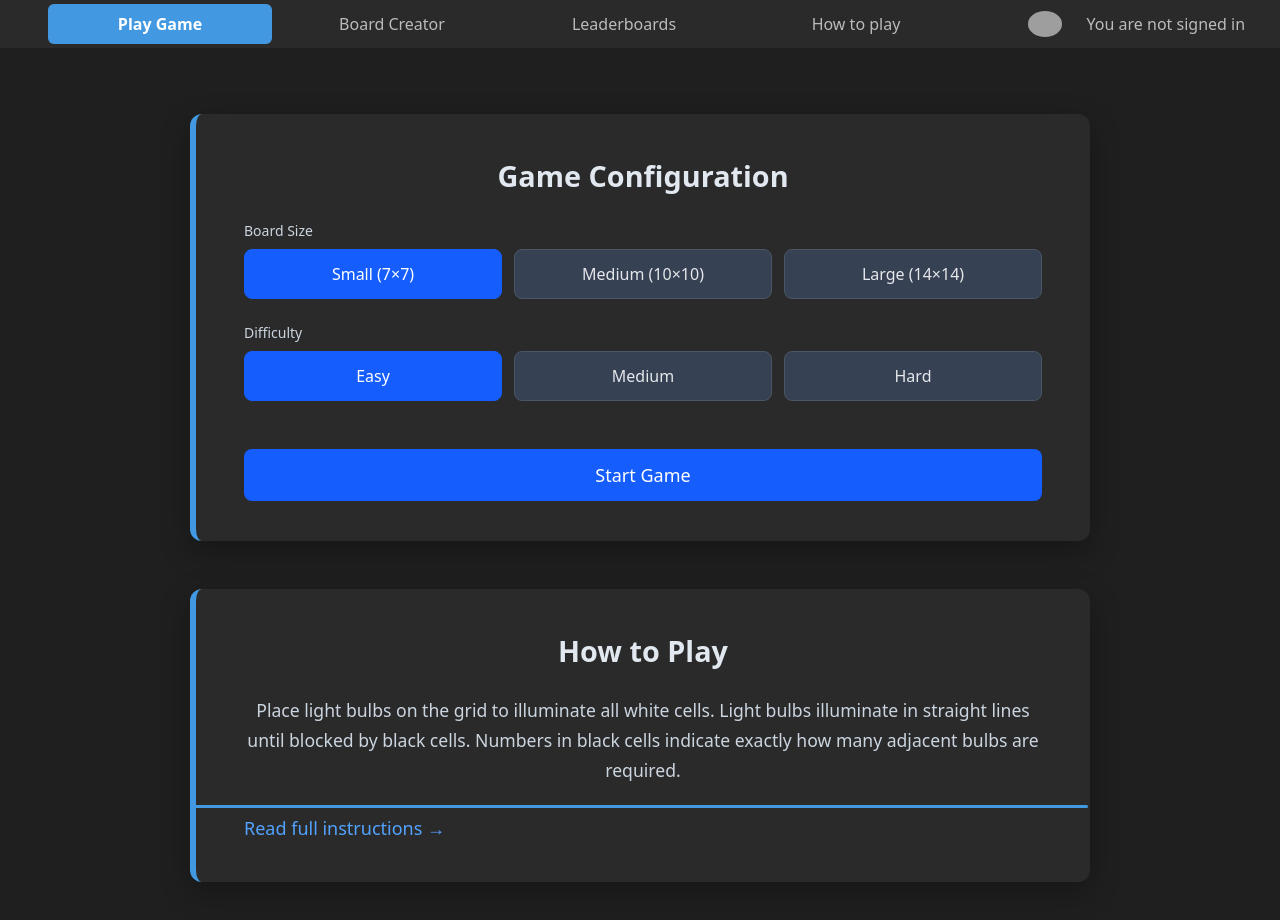
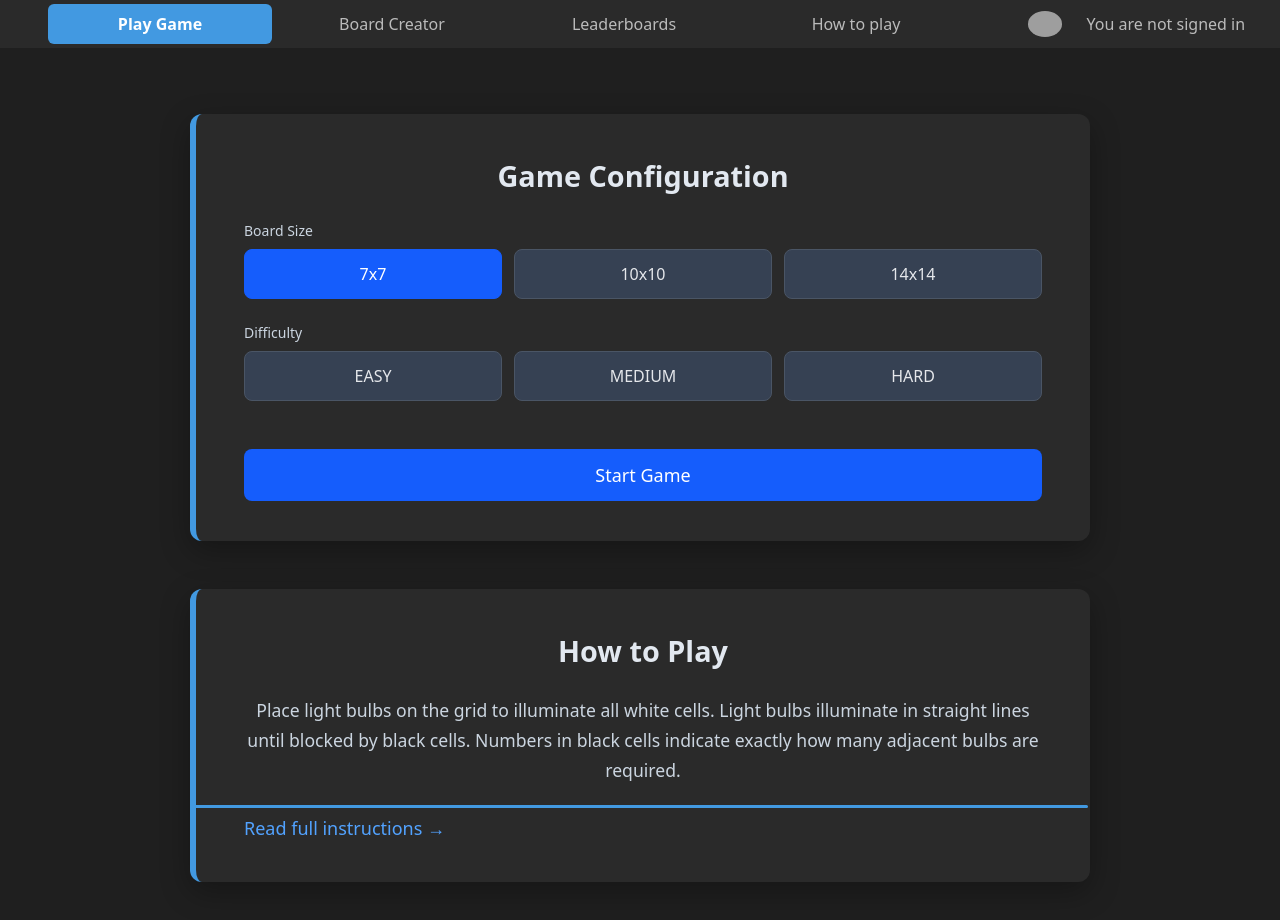
Before and after one commit to Viiico/Akari, a Nuxt app: page / in a window 1280 px wide. Shown: the top 920 px of the page. Built offline with nearby package versions, Linux system fonts and the light colour scheme; grey boxes are pictures that could not be loaded.

Commit message:
Troche standaryzacji w grze

```diff
--- a/app/components/ReactiveCell.vue
+++ b/app/components/ReactiveCell.vue
@@ -3,7 +3,7 @@
         <div v-if="cell.state === ReactiveCellState.EMPTY && !cell.isLit" class="empty-cell"></div>
         <div v-else-if="cell.state === ReactiveCellState.EMPTY && cell.isLit" class="lit-empty-cell"></div>
         <div v-if="cell.state === ReactiveCellState.BULB">
-            <NuxtImg src="/lightbulb.png" alt="Light bulb" class="bulb-image" />
+            <NuxtImg preload format="webp" src="/lightbulb.png" alt="Lightbulb icon" class="bulb-image" />
         </div>
         <span v-else-if="cell.state === ReactiveCellState.MARKED" class="marked-x">X</span>
     </div>
--- a/app/composables/useGameBoard.ts
+++ b/app/composables/useGameBoard.ts
@@ -10,8 +10,6 @@ export function useGameBoard() {
 
   const initializeBoard = (rows: number = Board.DEFAULT_SIZE, cols: number = Board.DEFAULT_SIZE) => {
       board.value = Board.empty(rows, cols);
-      console.log(board.value);
-
       gameState.playingTime = 0;
   }
 
--- a/app/lib/Types/Game.ts
+++ b/app/lib/Types/Game.ts
@@ -1,23 +1,29 @@
 export enum CellType {
-    REACTIVE = 'REACTIVE',
-    WALL = 'WALL'
+  REACTIVE = "REACTIVE",
+  WALL = "WALL",
 }
 
 export enum ReactiveCellState {
-    EMPTY = 0,
-    BULB = 1,
-    MARKED = 2
+  EMPTY = 0,
+  BULB = 1,
+  MARKED = 2,
 }
 
 export enum Difficulty {
-    EASY = 'EASY',
-    MEDIUM = 'MEDIUM',
-    HARD = 'HARD'
+  EASY = "EASY",
+  MEDIUM = "MEDIUM",
+  HARD = "HARD",
+}
+
+export enum BoardSize {
+  SMALL = 7,
+  MEDIUM = 10,
+  LARGE = 14,
 }
 
 // WallCellState: 0-4 Liczba żarówek. 5 - Czarne Pole bez podpowiedzi
 
 export interface ICell {
-    type: CellType,
-    state: number
+  type: CellType;
+  state: number;
 }
--- a/app/pages/Game.vue
+++ b/app/pages/Game.vue
@@ -45,6 +45,13 @@
 import { computed, onMounted, ref } from 'vue';
 import { useGameBoard } from '../composables/useGameBoard';
 import { CellType } from '../lib/Types/Game';
+import { BoardSize as BoardSizeType, Difficulty as DifficultyType } from "../lib/Types/Game";
+import { useState } from '#app';
+
+const selectedSize = useState('selectedSize', () => BoardSizeType.SMALL);
+const selectedDifficulty = useState('selectedDifficulty', () => 'easy');
+const username = useState("username", () => "");
+
 
 const {
     board,
@@ -56,15 +63,8 @@ const {
 } = useGameBoard();
 
 onMounted(() => {
-    initializeBoard();
-
+    initializeBoard(selectedSize.value, selectedSize.value);
 });
-
-
-
-// const username = useState("username", () => "");
-// const selectedSize = useState('selectedSize', () => 'small');
-// const selectedDifficulty = useState('selectedDifficulty', () => 'easy');
 
 // const selectedSizeLabel = computed(() => {
 //     const sizes = { small: '7×7', medium: '10×10', large: '14×14' };
--- a/app/pages/index.vue
+++ b/app/pages/index.vue
@@ -55,7 +55,8 @@
                     <h2 class="section-title">How to Play</h2>
                     <p class="paragraph text-lg">
                         Place light bulbs on the grid to illuminate all white cells. Light bulbs illuminate in straight
-                        lines until blocked by black cells. Numbers in black cells indicate exactly how many adjacent bulbs
+                        lines until blocked by black cells. Numbers in black cells indicate exactly how many adjacent
+                        bulbs
                         are required.
                     </p>
                     <NuxtLink to="/HowToPlay"
@@ -69,20 +70,18 @@
 </template>
 
 <script setup>
-const selectedSize = useState('selectedSize', () => 'small');
+import { BoardSize as BoardSizeType, Difficulty as DifficultyType } from "../lib/Types/Game";
+
+const selectedSize = useState('selectedSize', () => BoardSizeType.SMALL);
 const selectedDifficulty = useState('selectedDifficulty', () => 'easy');
 
-const boardSizes = [
-    { label: 'Small (7×7)', value: 'small' },
-    { label: 'Medium (10×10)', value: 'medium' },
-    { label: 'Large (14×14)', value: 'large' }
-];
+const boardSizes = Object.values(BoardSizeType)
+    .filter(val => typeof val === 'number')
+    .map((size) => ({ label: `${size}x${size}`, value: size }));
 
-const difficulties = [
-    { label: 'Easy', value: 'easy' },
-    { label: 'Medium', value: 'medium' },
-    { label: 'Hard', value: 'hard' }
-];
+const difficulties = Object.values(DifficultyType)
+    .map((diff) => ({ label: diff, value: diff }));
+
 
 const startGame = async () => {
     await navigateTo("/Game")
```
